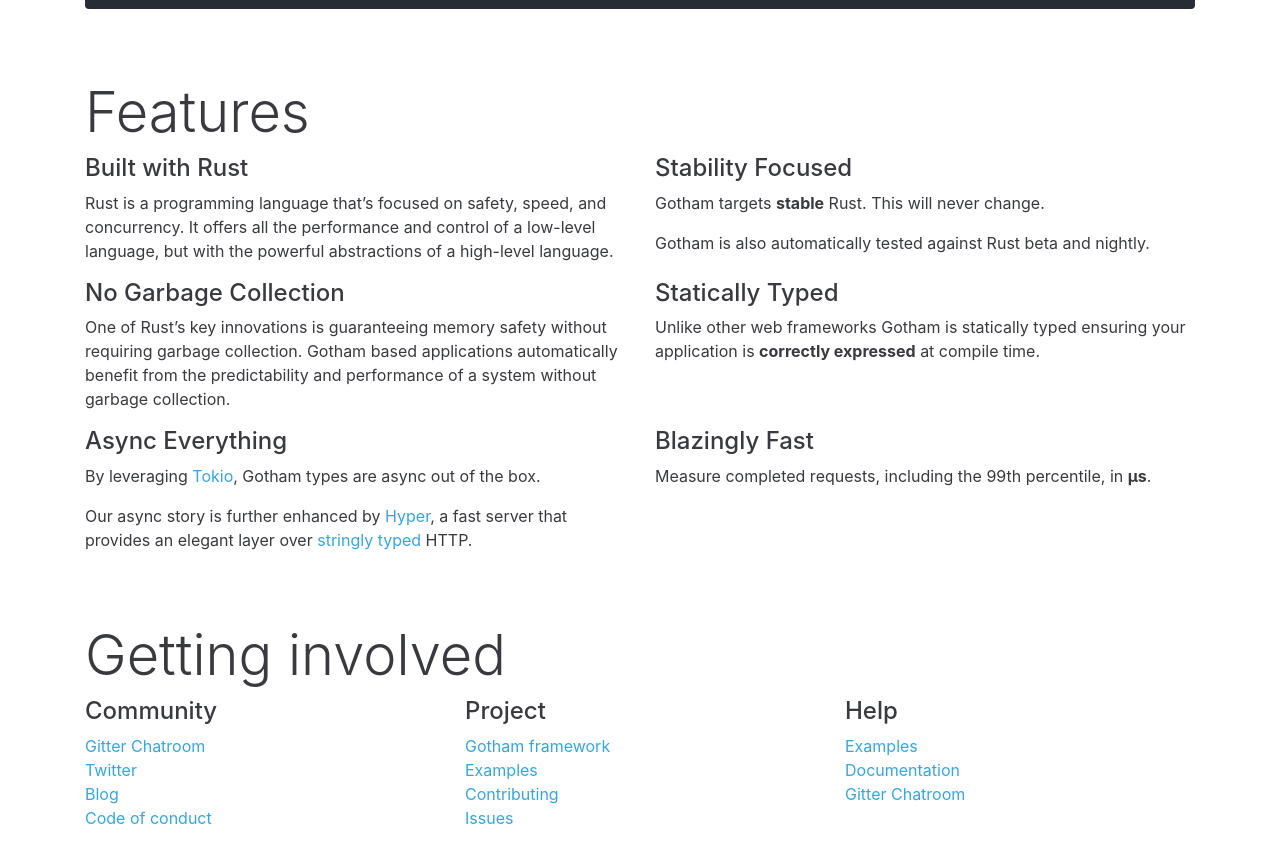
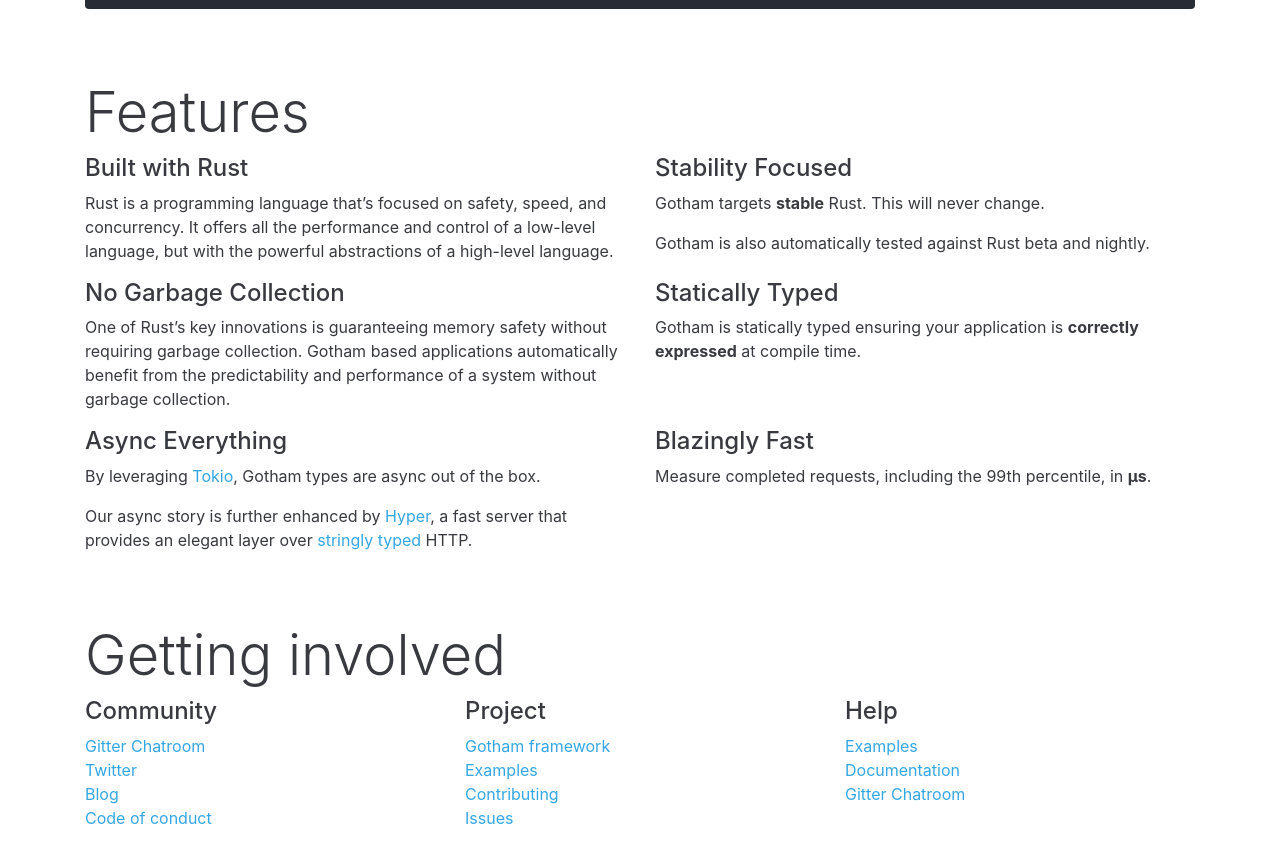
Before and after one commit to gotham-rs/gotham.rs, a Jekyll site: the page built from index.md, in a window 1280 px wide and 900 px high, scrolled down 1894 px. Shown: the top 863 px of the window. Built offline with Jekyll 4.4.1, drawn with Linux system fonts in a browser that asks for light colours.

Commit message:
Remove some weasly words

```diff
--- a/_layouts/home.html
+++ b/_layouts/home.html
@@ -80,8 +80,7 @@
           <div class="col-md">
             <h4>Statically Typed</h4>
             <p>
-              Unlike other web frameworks Gotham is statically typed ensuring your application is <strong>correctly
-              expressed</strong> at compile time.
+              Gotham is statically typed ensuring your application is <strong>correctly expressed</strong> at compile time.
             </p>
           </div>
         </div>
```
